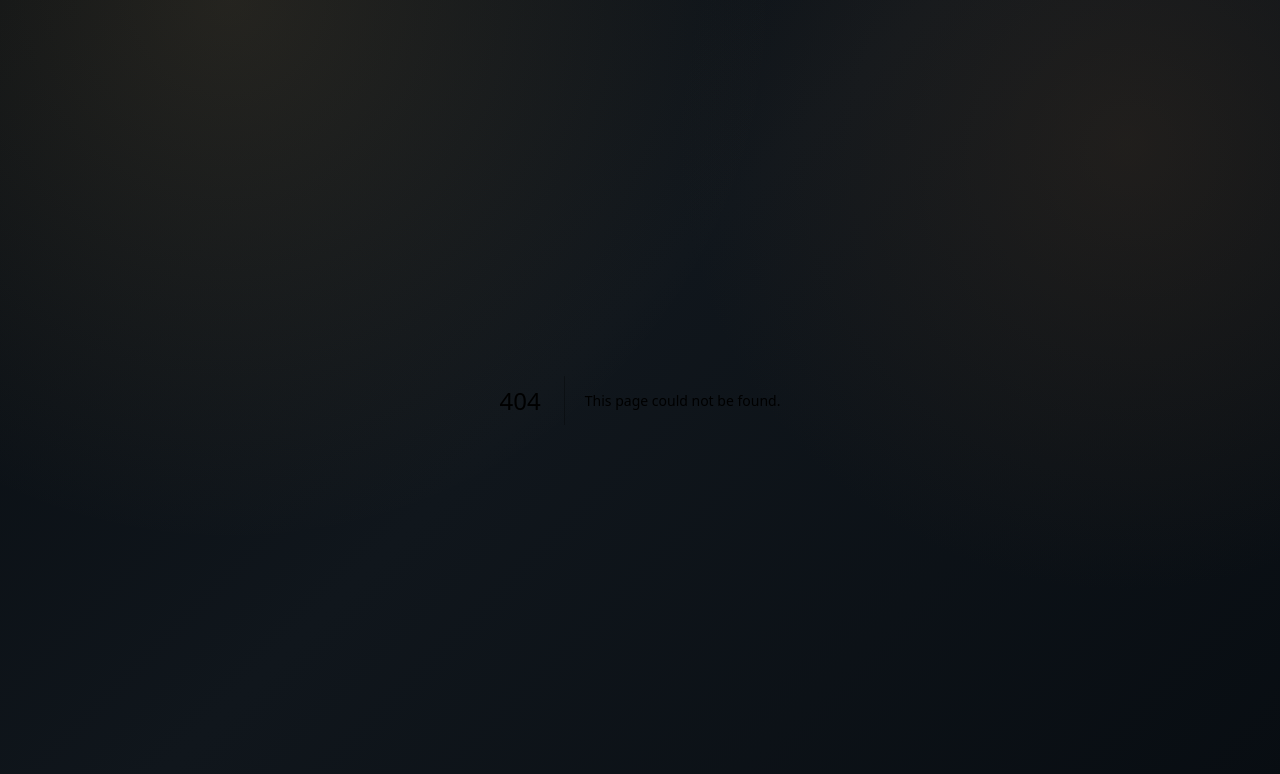
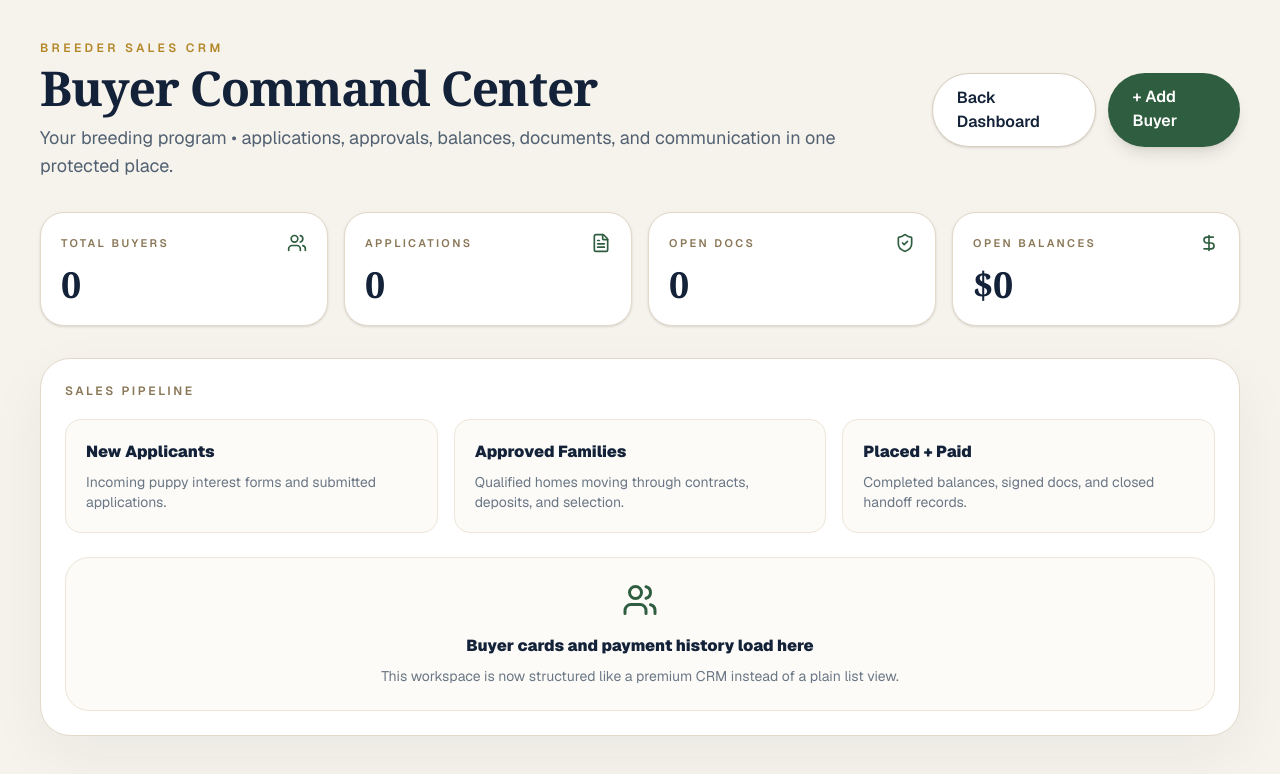
Before and after one commit to rawillia9801/dogp, a Next.js app: page /dashboard/buyers in a window 1280 px wide. Before the commit this address had no page. Shown: the top 774 px of the page. Built offline with nearby package versions, Linux system fonts and the light colour scheme; no server answers.

Commit message:
Add premium buyers workspace

```diff
--- /dev/null
+++ b/app/dashboard/buyers/page.tsx
@@ -0,0 +1,41 @@
+import Link from "next/link";
+import { DollarSign, FileText, Plus, ShieldCheck, Users } from "lucide-react";
+import { getDashboardData } from "@/lib/dashboard-data";
+
+export default async function BuyersPage() {
+  const data = await getDashboardData();
+
+  return (
+    <main className="min-h-screen bg-[#f6f3ec] text-[#132238] p-6 md:p-10">
+      <div className="max-w-7xl mx-auto space-y-8">
+        <div className="flex flex-col md:flex-row md:items-center md:justify-between gap-4">
+          <div><p className="text-xs tracking-[0.28em] uppercase text-[#b38728] font-semibold">Breeder Sales CRM</p><h1 className="text-5xl font-black tracking-tight mt-2" style={{ fontFamily: 'Georgia, serif' }}>Buyer Command Center</h1><p className="text-[#526172] mt-3 text-lg">{data.organizationName} • applications, approvals, balances, documents, and communication in one protected place.</p></div>
+          <div className="flex gap-3"><Link href="/dashboard" className="rounded-full border border-[#d8cfbf] bg-white px-6 py-3 font-semibold shadow-sm">Back Dashboard</Link><Link href="/dashboard/buyers/new" className="rounded-full bg-[#2f5d3f] text-white px-6 py-3 font-semibold shadow-lg">+ Add Buyer</Link></div>
+        </div>
+
+        <section className="grid grid-cols-1 md:grid-cols-4 gap-4">
+          <Stat label="Total Buyers" value={data.counts.buyers} icon={Users} />
+          <Stat label="Applications" value={data.counts.applications} icon={FileText} />
+          <Stat label="Open Docs" value={data.counts.documentsPending} icon={ShieldCheck} />
+          <Stat label="Open Balances" value={`$${data.money.openBalances}`} icon={DollarSign} />
+        </section>
+
+        <section className="rounded-[30px] border border-[#e2d9ca] bg-white p-6 shadow-[0_20px_60px_rgba(19,34,56,0.05)]">
+          <p className="text-xs uppercase tracking-[0.22em] text-[#8a7757] font-semibold">Sales pipeline</p>
+          <div className="mt-5 grid gap-4 md:grid-cols-3">
+            <Pipeline title="New Applicants" text="Incoming puppy interest forms and submitted applications." />
+            <Pipeline title="Approved Families" text="Qualified homes moving through contracts, deposits, and selection." />
+            <Pipeline title="Placed + Paid" text="Completed balances, signed docs, and closed handoff records." />
+          </div>
+          <div className="mt-6 rounded-[24px] border border-[#eee5d8] bg-[#fcfbf8] p-6 text-center">
+            <Users className="mx-auto h-9 w-9 text-[#2f5d3f]" />
+            <p className="mt-4 font-black">Buyer cards and payment history load here</p>
+            <p className="mt-2 text-sm text-[#6b7785]">This workspace is now structured like a premium CRM instead of a plain list view.</p>
+          </div>
+        </section>
+      </div>
+    </main>
+  );
+}
+function Stat({ label, value, icon: Icon }: { label: string; value: number | string; icon: typeof Users }) { return <div className="rounded-[24px] border border-[#e2d9ca] bg-white p-5 shadow-sm"><div className="flex items-center justify-between"><p className="text-[11px] uppercase tracking-[0.22em] text-[#8a7757] font-semibold">{label}</p><Icon className="h-5 w-5 text-[#2f5d3f]" /></div><p className="text-4xl font-black mt-3" style={{ fontFamily: 'Georgia, serif' }}>{value}</p></div>; }
+function Pipeline({ title, text }: { title: string; text: string }) { return <div className="rounded-2xl border border-[#eee5d8] bg-[#fcfbf8] p-5"><p className="font-black">{title}</p><p className="text-sm mt-2 text-[#6b7785]">{text}</p></div>; }
```
